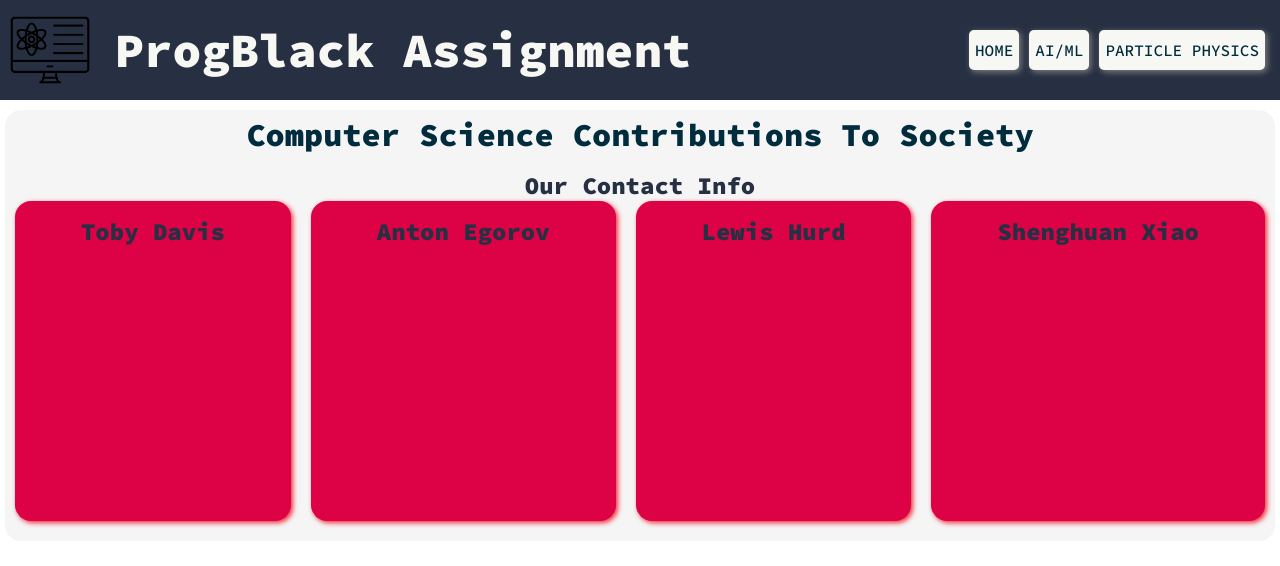
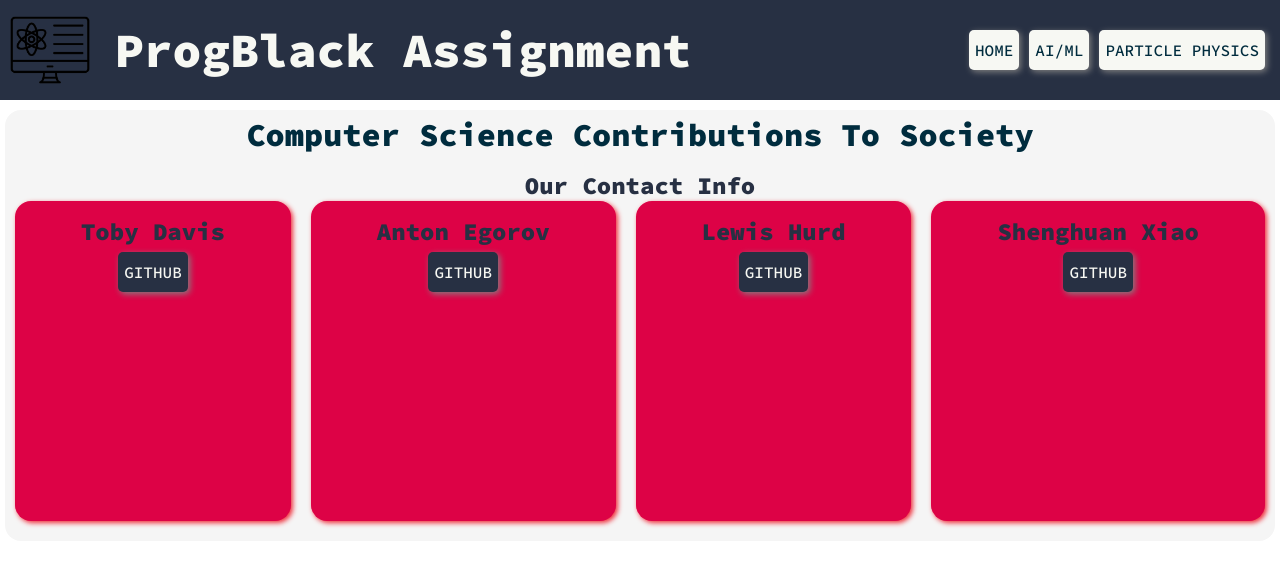
Before and after one commit to Pencilcaseman/ProgBlackFormative23, a React (Create React App) app: page /home in a window 1280 px wide. Shown: the top 566 px of the page. Built offline with nearby package versions, Linux system fonts and the light colour scheme.

Commit message:
Added Buttons

```diff
--- a/src/components/pages/Home.js
+++ b/src/components/pages/Home.js
@@ -1,17 +1,16 @@
 import React from "react";
-import { useNavigate } from "react-router-dom";
 import Box from "../layout/Box";
+import Button from "../layout/Button";
 import Header from "../layout/Header";
 import "./Home.css";
 
 const Home = () => {
+    const Bool = false
 
-    let navigate = useNavigate()
+    const shenPageHandler  = () => {
+        alert("Could Not Find Their GitHub")
 
-    const tobyGitHandler = () => {
-        alert("HAHA YOU THOUGHT")
     }
-
     return <div>
         <Header />
         <div className="layout">
@@ -20,18 +19,31 @@ const Home = () => {
             <div className="items">
                 <Box>
                     <h2>Toby Davis</h2>
-                    {/* <Button color="white" name="Github" onClick={tobyGitHandler}/> */}
+                    {/* https://bobbyhadz.com/blog/react-button-link */}
+                    {/* For Help on getting the button to navigate to an external page */}
+                    <a href="https://github.com/Pencilcaseman" target="_blank" rel="noopener noreferrer">
+                        <Button color="blue" name="Github"/>
+                    </a>
                 </Box>
                 <Box>
                     <h2>Anton Egorov</h2>
+                    <a href="https://github.com/antonov737" target="_blank" rel="noopener noreferrer">
+                        <Button color="blue" name="Github"/>
+                    </a>
                 </Box>
                 <Box>
                     <h2>Lewis Hurd</h2>
+                    <a href="https://github.com/jelahu" target="_blank" rel="noopener noreferrer">
+                        <Button color="blue" name="Github"/>
+                    </a>
                 </Box>
                 <Box>
                     <h2>
                         Shenghuan Xiao
                     </h2>
+                    <a href="https://github.com/Pencilcaseman/ProgBlackFormative23" target="_blank" rel="noopener noreferrer">
+                        <Button color="blue" name="Github" onClick={shenPageHandler}/>
+                    </a>
                 </Box>
             </div>
         </div>
```
